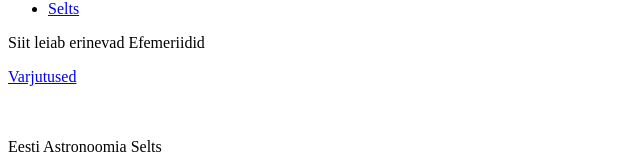
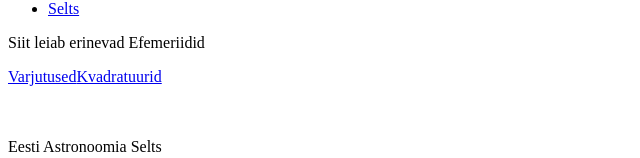
Before and after one commit to epalm1/astronomy-project, a React (Vite) app in the folder Front-end/astronomy-app/: page /hobiastronoomia/efemeriidid in a window 1280 px wide. Shown: the part 163-321 px from the top of the page, without its empty margins (0-640 px from the left). Built offline with nearby package versions, Linux system fonts and the light colour scheme.

Commit message:
Applying formatter

```diff
--- a/Front-end/astronomy-app/src/components/NavBar/hobiastronoomia/efemeriidid/efemeriidid.jsx
+++ b/Front-end/astronomy-app/src/components/NavBar/hobiastronoomia/efemeriidid/efemeriidid.jsx
@@ -10,9 +10,10 @@
     <div>
       <p>Siit leiab erinevad Efemeriidid</p>
       <Link to="eclipses">Varjutused</Link>
+        <Link to="quadratures">Kvadratuurid</Link>
       <Routes>
         <Route path="eclipses" element={<EclipsesPage />} />
-        <Route path='/quadratures' element={<QuadraturesPage />} />
+        <Route path="quadratures" element={<QuadraturesPage />} />
       </Routes>
     </div>
   );
--- a/Front-end/astronomy-app/src/pages/EfemPages/eclipses.jsx
+++ b/Front-end/astronomy-app/src/pages/EfemPages/eclipses.jsx
@@ -1,7 +1,7 @@
 import React, { useState } from 'react';
 import DateFilterHeader from '../../components/DateFilterHeader.jsx';
 import DataTable from '../../components/DataTable.jsx';
-import '../../styles/tables.css'
+import '../../styles/tables.css';
 
 function EclipsesPage() {
   const [startYear, setStartYear] = useState(2020);
--- a/Front-end/astronomy-app/src/pages/EfemPages/quadratures.jsx
+++ b/Front-end/astronomy-app/src/pages/EfemPages/quadratures.jsx
@@ -1,7 +1,7 @@
 import React, { useState } from 'react';
 import DateFilterHeader from '../../components/DateFilterHeader';
 import DataTable from '../../components/DataTable';
-import '../../styles/tables.css'
+import '../../styles/tables.css';
 
 function QuadraturesPage() {
   const [startYear, setStartYear] = useState(2020);
```
